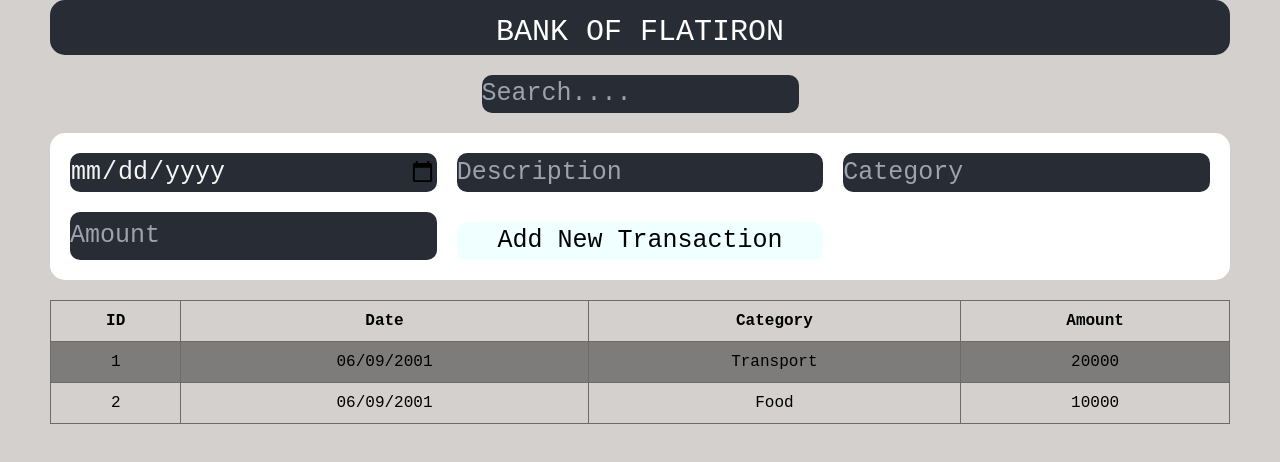
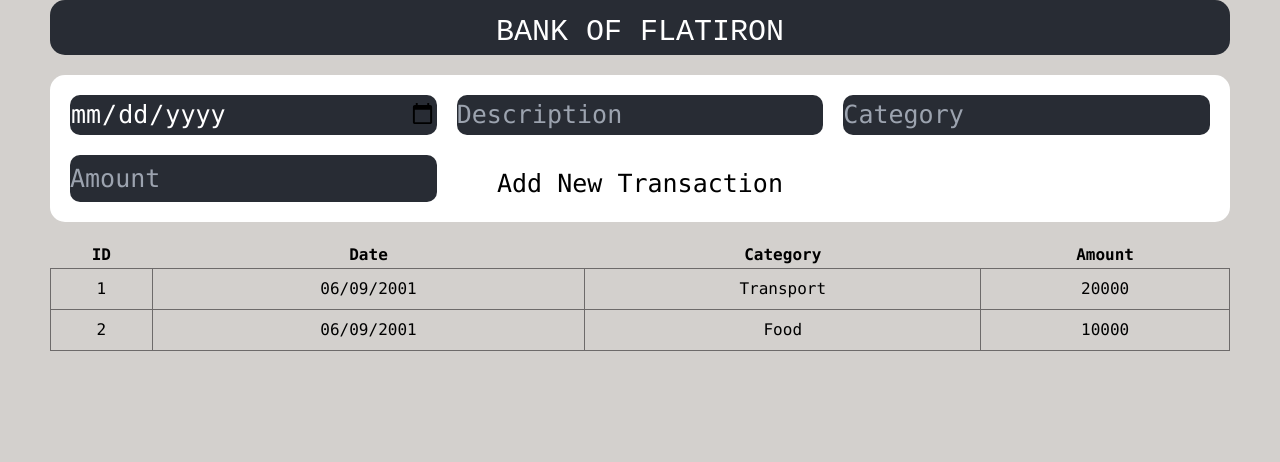
Before and after one commit to Bkaybe/Bank-Of-Flatiron-Phase2-CodeChallenge, a React (Create React App) app: page / in a window 1280 px wide. Shown: the top 462 px of the page. Built offline with nearby package versions, Linux system fonts and the light colour scheme; a web font is replaced by a local one.

Commit message:
Coverted the styling to tailwindcss for all elements

```diff
--- a/package.json
+++ b/package.json
@@ -6,9 +6,12 @@
     "@testing-library/jest-dom": "^5.17.0",
     "@testing-library/react": "^13.4.0",
     "@testing-library/user-event": "^13.5.0",
+    "autoprefixer": "^10.4.20",
+    "postcss-cli": "^11.0.0",
     "react": "^18.3.1",
     "react-dom": "^18.3.1",
     "react-scripts": "5.0.1",
+    "tailwindcss": "^3.4.8",
     "web-vitals": "^2.1.4"
   },
   "scripts": {
@@ -34,8 +37,5 @@
       "last 1 firefox version",
       "last 1 safari version"
     ]
-  },
-  "devDependencies": {
-    "tailwindcss": "^3.4.8"
   }
 }
--- /dev/null
+++ b/postcss.config.js
@@ -0,0 +1,3 @@
+module.exports = {
+  plugins: [require("tailwindcss"), require("autoprefixer")],
+};
--- a/src/components/App.jsx
+++ b/src/components/App.jsx
@@ -1,69 +1,84 @@
-import "../styles/App.css";
-
-function App() {
+const App = () => {
   return (
     <>
-      <header className="header">BANK OF FLATIRON</header>
-      <div className="search-container">
-        <form className="search-form">
+      <header className="bg-[#282c34] flex flex-col items-center justify-center text-white text-[30px] pt-[10px] rounded-[15px]">
+        BANK OF FLATIRON
+      </header>
+
+      <div>
+        <form
+          action="#"
+          className="grid grid-cols-3 gap-[20px] mt-[20px] bg-white p-[20px] rounded-[15px]">
           <input
-            className="search-input"
-            type="text"
-            placeholder="Search...."
+            className="text-[25px] rounded-[10px] bg-[#282c34] text-white font-mono"
+            type="date"
+            placeholder=""
             required
           />
-        </form>
-      </div>
-
-      <div>
-        <form action="#" className="transactionForm">
-          <input className="search-input" type="date" placeholder="" required />
           <input
-            className="search-input"
+            className="text-[25px] rounded-[10px] bg-[#282c34] text-white font-mono"
             type="text"
             placeholder="Description"
             required
           />
           <input
-            className="search-input"
+            className="text-[25px] rounded-[10px] bg-[#282c34] text-white font-mono"
             type="text"
             placeholder="Category"
             required
           />
           <input
-            className="search-input"
+            className="text-[25px] rounded-[10px] bg-[#282c34] text-white font-mono"
             type="text"
             placeholder="Amount"
             required
           />
-          <button className="addTransactionBtn">Add New Transaction</button>
+          <button className="mt-[10px] text-[25px] bg-azure rounded-[10px] font-mono">
+            Add New Transaction
+          </button>
         </form>
       </div>
 
       <div className="transaction-List">
-        <table>
+        <table className="font-mono border-collapse w-full mt-[20px] rounded-[15px]">
+          <thead>
             <tr>
-            <th>ID</th>
+              <th className="">ID</th>
               <th>Date</th>
               <th>Category</th>
               <th>Amount</th>
             </tr>
+          </thead>
+          <tbody>
             <tr>
-            <td>1</td>
-            <td>06/09/2001</td>
-            <td>Transport</td>
-            <td>20000</td>
+              <td className="border border-[#6d6a6a] text-center p-[8px]">1</td>
+              <td className="border border-[#6d6a6a] text-center p-[8px]">
+                06/09/2001
+              </td>
+              <td className="border border-[#6d6a6a] text-center p-[8px]">
+                Transport
+              </td>
+              <td className="border border-[#6d6a6a] text-center p-[8px]">
+                20000
+              </td>
             </tr>
             <tr>
-            <td>2</td>
-            <td>06/09/2001</td>
-            <td>Food</td>
-            <td>10000</td>
+              <td className="border border-[#6d6a6a] text-center p-[8px]">2</td>
+              <td className="border border-[#6d6a6a] text-center p-[8px]">
+                06/09/2001
+              </td>
+              <td className="border border-[#6d6a6a] text-center p-[8px]">
+                Food
+              </td>
+              <td className="border border-[#6d6a6a] text-center p-[8px]">
+                10000
+              </td>
             </tr>
+          </tbody>
         </table>
       </div>
     </>
   );
-}
+};
 
 export default App;
--- /dev/null
+++ b/src/components/SearchContainer.jsx
@@ -0,0 +1,18 @@
+import React from "react";
+
+const SearchContainer = () => {
+  return (
+    <div className="search-container">
+      <form className="flex justify-center mt-[20px] items-centre">
+        <input
+          className="text-[25px] rounded-[10px] bg-[#282c34] text-white font-mono"
+          type="text"
+          placeholder="Search...."
+          required
+        />
+      </form>
+    </div>
+  );
+};
+
+export default SearchContainer;
--- a/src/index.css
+++ b/src/index.css
@@ -1,8 +1,8 @@
 @import url("https://fonts.googleapis.com/css2?family=Limelight&family=Playfair+Display:ital,wght@0,400..900;1,400..900&family=Wellfleet&display=swap");
 
-@tailwind base;
-@tailwind components;
-@tailwind utilities;
+@import "tailwindcss/base";
+@import "tailwindcss/components";
+@import "tailwindcss/utilities";
 
 body {
   margin-left: 50px;
```
Also changed, not shown: 1 other file (tests, documents, lock files or other folders). Lines whose indentation alone changed are shown as unchanged.
